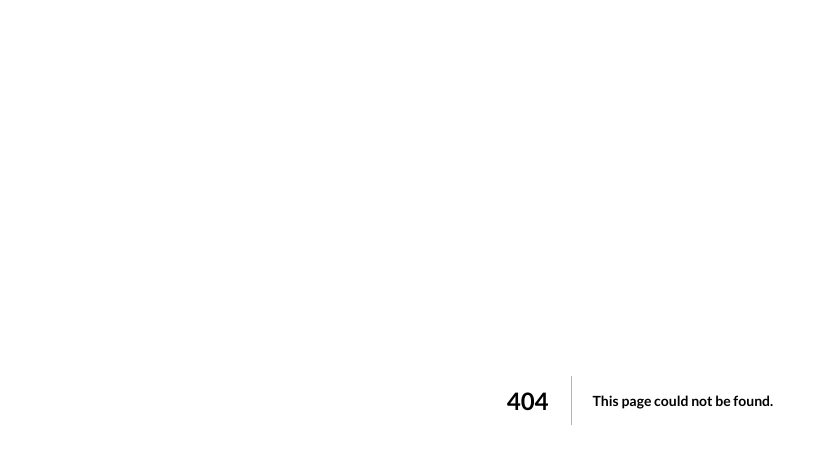
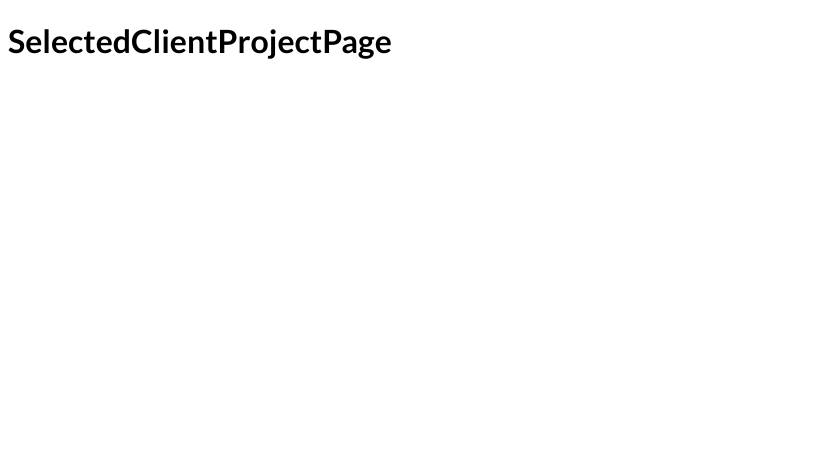
Before and after one commit to j-art-fox/nextjs_routing, a Next.js app: page /clients/1/1 in a window 1280 px wide. Before the commit this address had no page. Shown: the top 450 px of the page, without its empty margins (0-827 px from the left). Built offline with nearby package versions, Linux system fonts and the light colour scheme.

Commit message:
completed-next-lesson

```diff
--- /dev/null
+++ b/pages/clients/[id]/[clientprojectid].js
@@ -0,0 +1,11 @@
+import React from "react";
+
+const SelectedClientProjectPage = () => {
+  return (
+    <div>
+      <h1>SelectedClientProjectPage</h1>
+    </div>
+  );
+};
+
+export default SelectedClientProjectPage;
```
